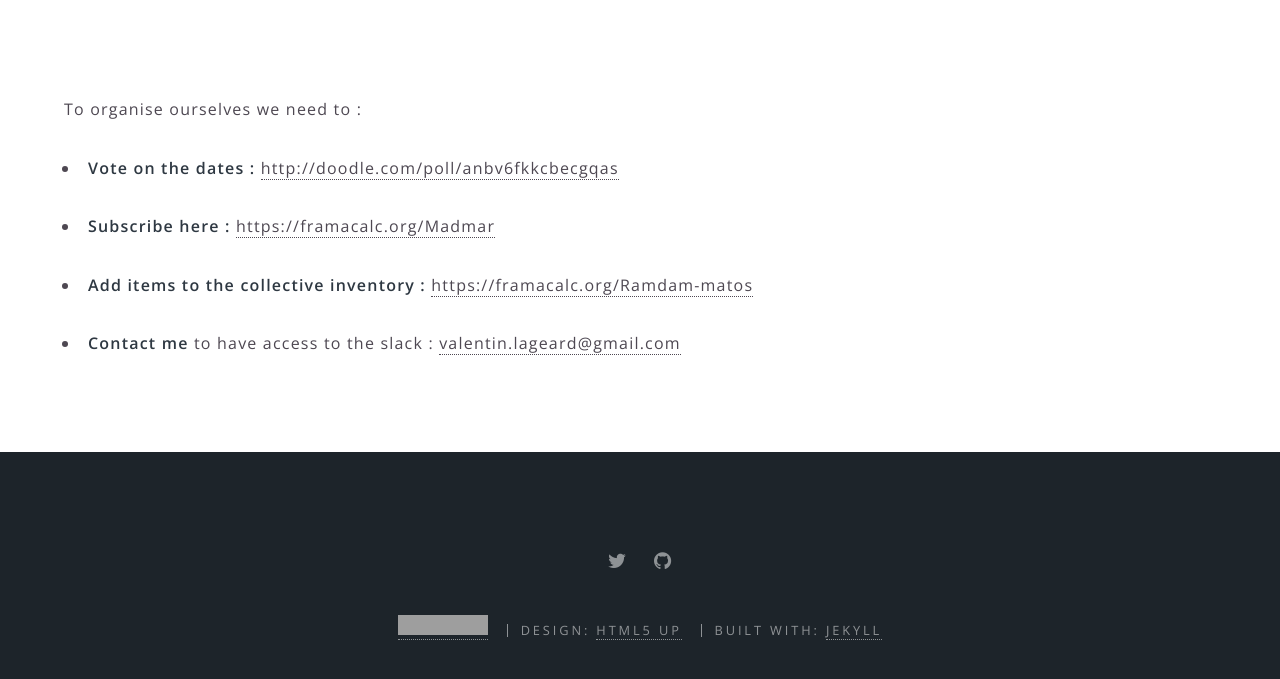
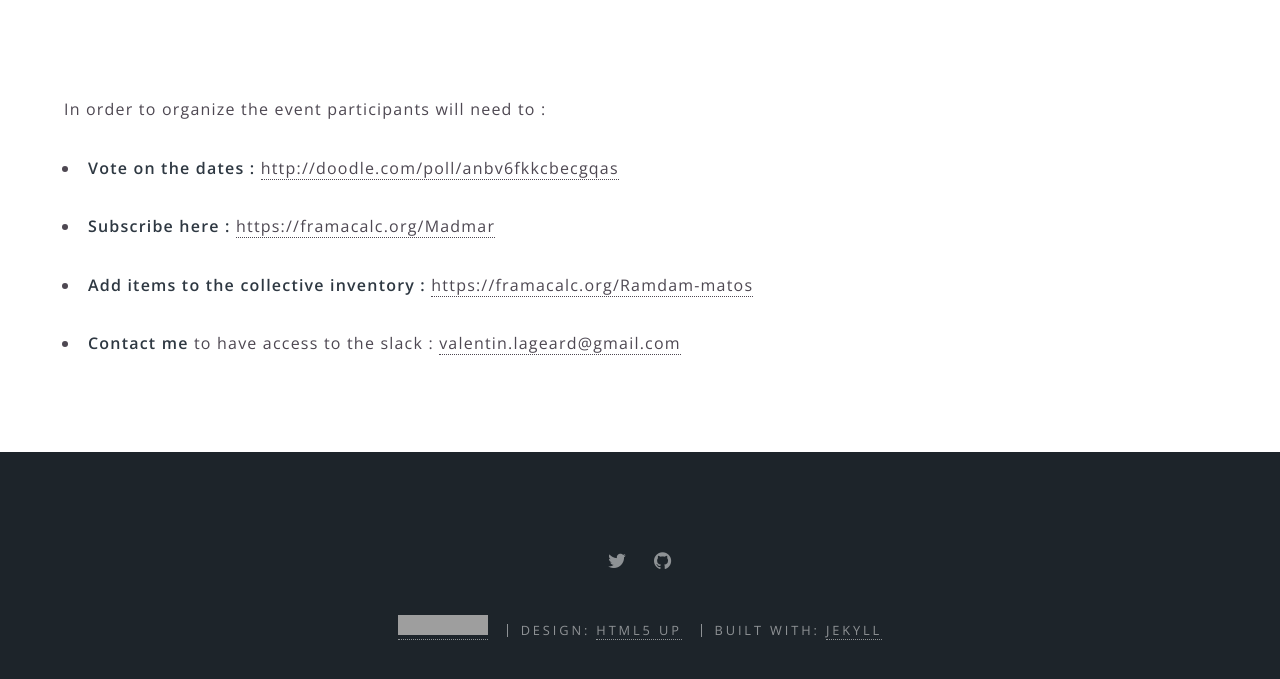
Before and after one commit to R4MD4M/R4MD4M.github.io, a Jekyll site: the page built from _posts/2016-05-28-phase-1-organisation.markdown, in a window 1280 px wide and 1126 px high. Shown: the part 393-1072 px from the top of the window. Built offline with Jekyll 4.4.1, drawn with Linux system fonts in a browser that asks for light colours; grey boxes are pictures that could not be loaded.

Commit message:
Update 2016-05-28-phase-1-organisation.markdown

```diff
--- a/_posts/2016-05-28-phase-1-organisation.markdown
+++ b/_posts/2016-05-28-phase-1-organisation.markdown
@@ -5,7 +5,7 @@ date:   2016-05-28
 image: /images/test.jpg
 ---
 
-To organise ourselves we need to :
+In order to organize the event participants will need to :
 
  * **Vote on the dates :** <http://doodle.com/poll/anbv6fkkcbecgqas>
 
```
